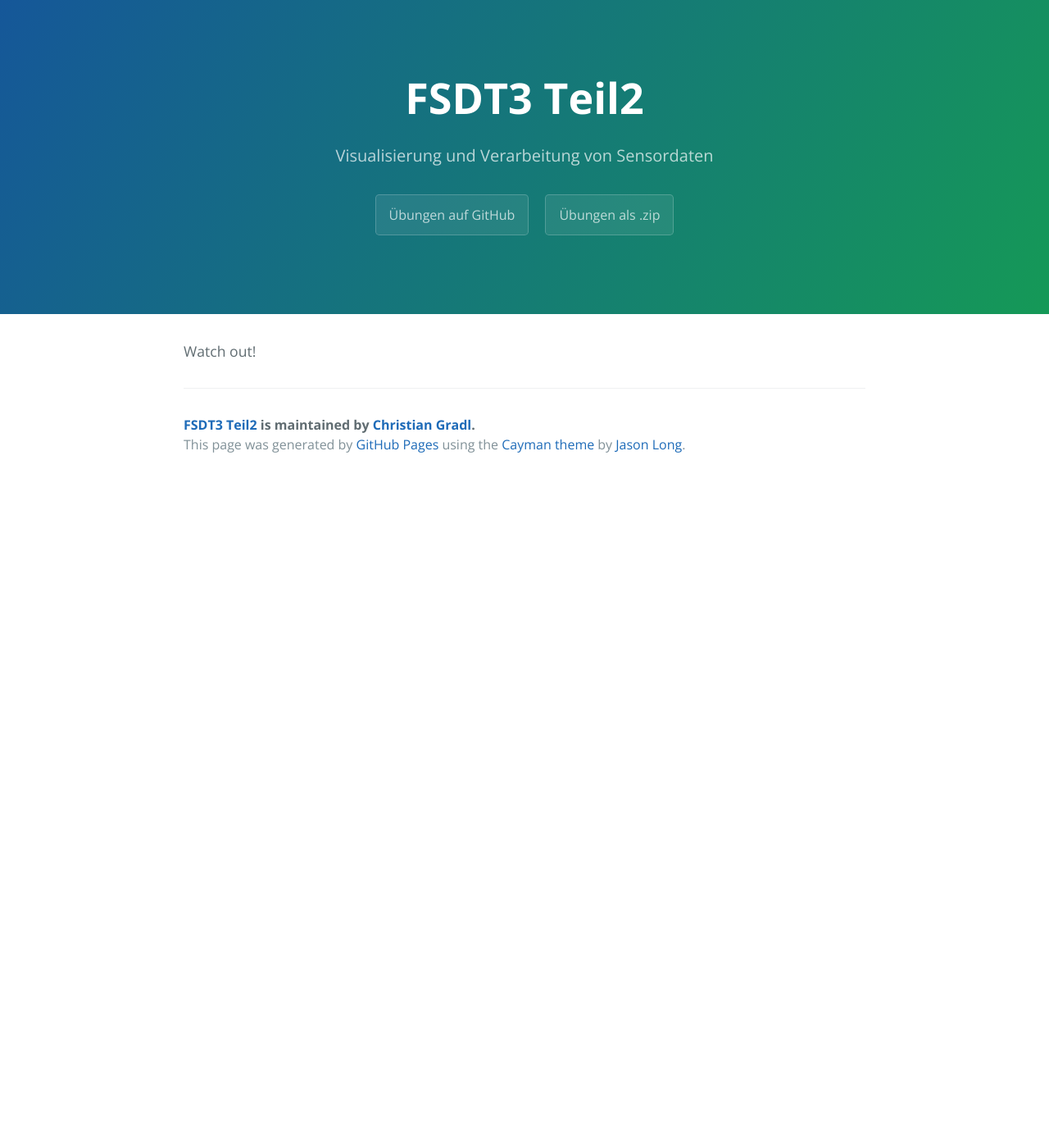
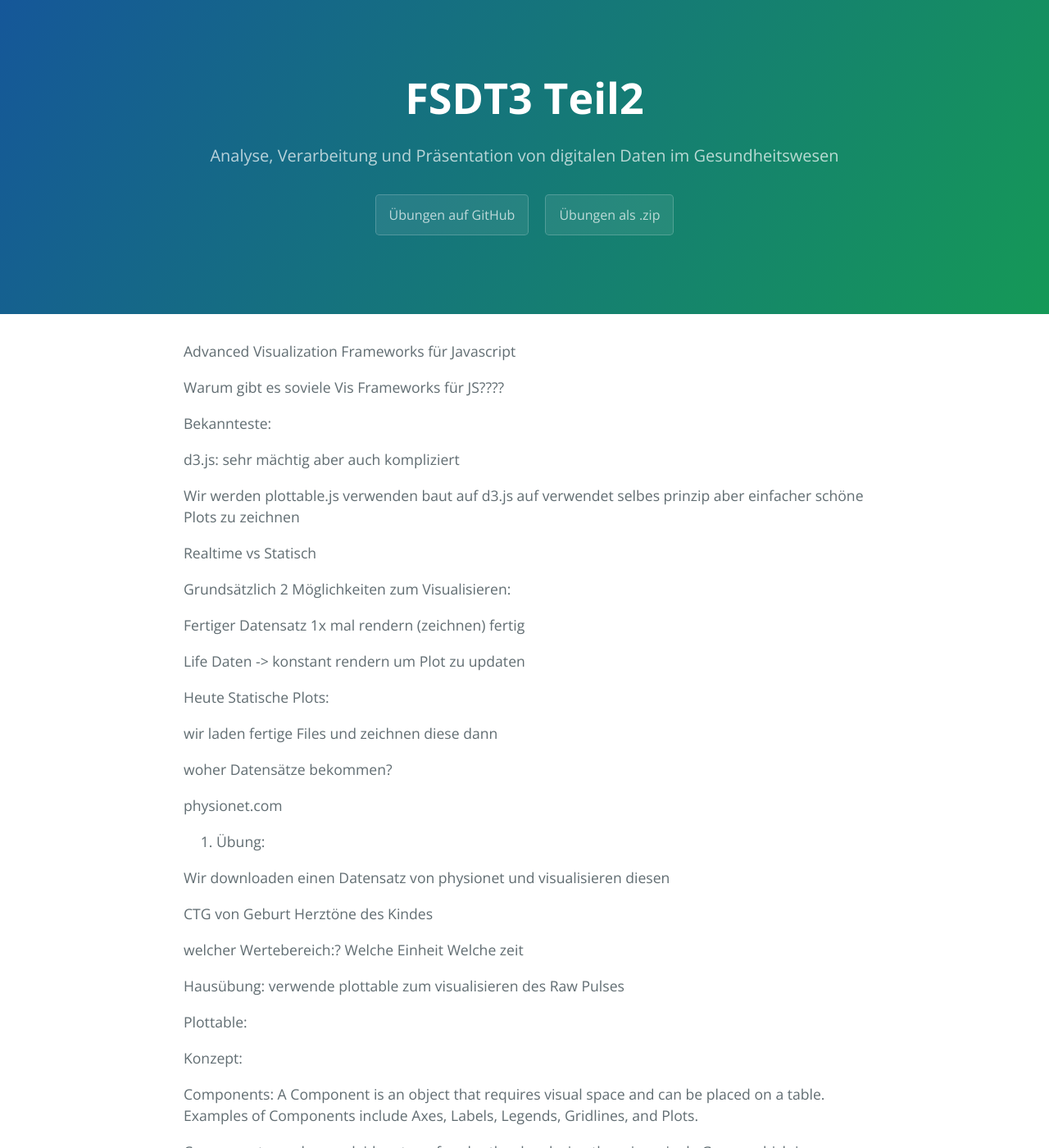
Before and after one commit to chrisgradl/FSDT3, a Jekyll site: the page built from _posts/2016-05-28-einheit2.markdown, in a window 1280 px wide and 1400 px high. Shown: the whole window at 82% size. Built offline with Jekyll 4.4.1, drawn with Linux system fonts in a browser that asks for light colours; some of the changed text lies outside the part shown.

```diff
--- a/_config.yml
+++ b/_config.yml
@@ -1,6 +1,6 @@
 # Setup
 title:        FSDT3 Teil2
-tagline:      Visualisierung und Verarbeitung von Sensordaten
+tagline:      Analyse, Verarbeitung und Präsentation von digitalen Daten im Gesundheitswesen
 baseurl:      "/fsdt3"
 paginate:     1
 future:       true
--- a/_posts/2016-05-28-einheit2.markdown
+++ b/_posts/2016-05-28-einheit2.markdown
@@ -5,4 +5,59 @@
 categories: main
 ---
 
+Advanced Visualization Frameworks für Javascript
+
+Warum gibt es soviele Vis Frameworks für JS????
+
+Bekannteste:
+
+d3.js: sehr mächtig aber auch kompliziert
+
+Wir werden plottable.js verwenden baut auf d3.js auf verwendet selbes prinzip
+aber einfacher schöne Plots zu zeichnen
+
+Realtime vs Statisch
+
+Grundsätzlich 2 Möglichkeiten zum Visualisieren:
+
+Fertiger Datensatz
+1x mal rendern (zeichnen) fertig
+
+Life Daten -> konstant rendern um Plot zu updaten
+
+Heute Statische Plots:
+
+wir laden fertige Files und zeichnen diese dann
+
+woher Datensätze bekommen?
+
+physionet.com
+
+1. Übung:
+
+Wir downloaden einen Datensatz von physionet und visualisieren diesen
+
+CTG von Geburt Herztöne des Kindes
+
+welcher Wertebereich:? Welche Einheit
+Welche zeit
+
+
+Hausübung: verwende plottable zum visualisieren des Raw Pulses
+
+
+Plottable:
+
+Konzept:
+
+Components:
+A Component is an object that requires visual space and can be placed on a table. Examples of Components include Axes, Labels, Legends, Gridlines, and Plots.
+
+Components can be overlaid on top of each other by placing them in a single Group, which is a Component in itself.
+
+
+
+
+
+
 Watch out!
```
Also changed, not shown: _posts/2016-05-13-organisation.markdown (added, +24 -0 lines), _posts/2016-05-14-einheit1.markdown (+14 -8 lines).
